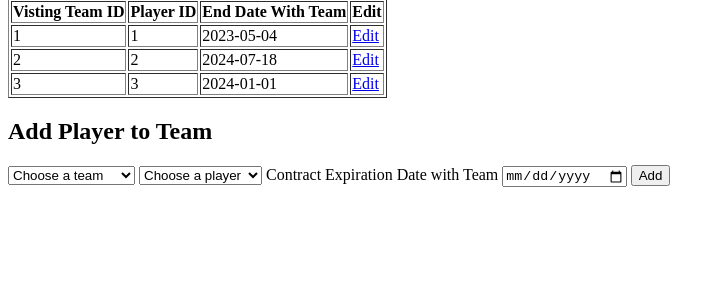
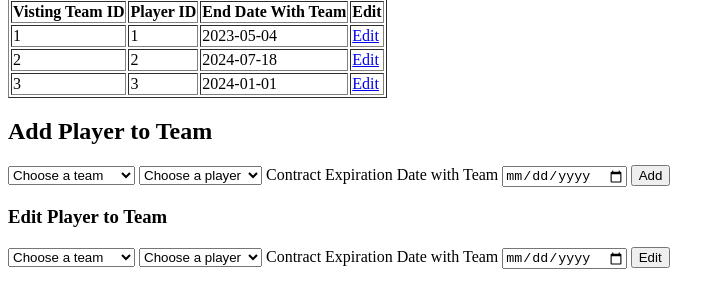
Before and after one commit to tylersnel/LA-Commuters-DB, a plain HTML site: page playerteams.html in a window 1280 px wide. Shown: the part 86-394 px from the top of the page, without its empty margins (0-725 px from the left). Drawn offline with Linux system fonts and the light colour scheme.

Commit message:
Update playerteams.html
Added edit back

```diff
--- a/playerteams.html
+++ b/playerteams.html
@@ -52,7 +52,24 @@
     <input type="date" id="cexpiration" name="cexpiration">
     <input type="submit" value="Add">
 </from>
-
+    <h3>Edit Player to Team</h3>
+<from action="">
+    <select name="teams" id="team-select">
+        <option value="">Choose a team</option>
+        <option value="1">Pawnee Racoons</option>
+        <option value="2">New York Bricks</option>
+        <option value="3">Utah Rocks</option>
+    </select>
+        <select name="teams" id="team-select">
+        <option value="">Choose a player</option>
+        <option value="1">Dan Smith</option>
+        <option value="2">Robert California</option>
+        <option value="3">James Kirk</option>
+    </select>
+    <label for ="cexpiration">Contract Expiration Date with Team</label>
+    <input type="date" id="cexpiration" name="cexpiration">
+    <input type="submit" value="Edit">
+</from>
 
     </body>
     </html>
```
